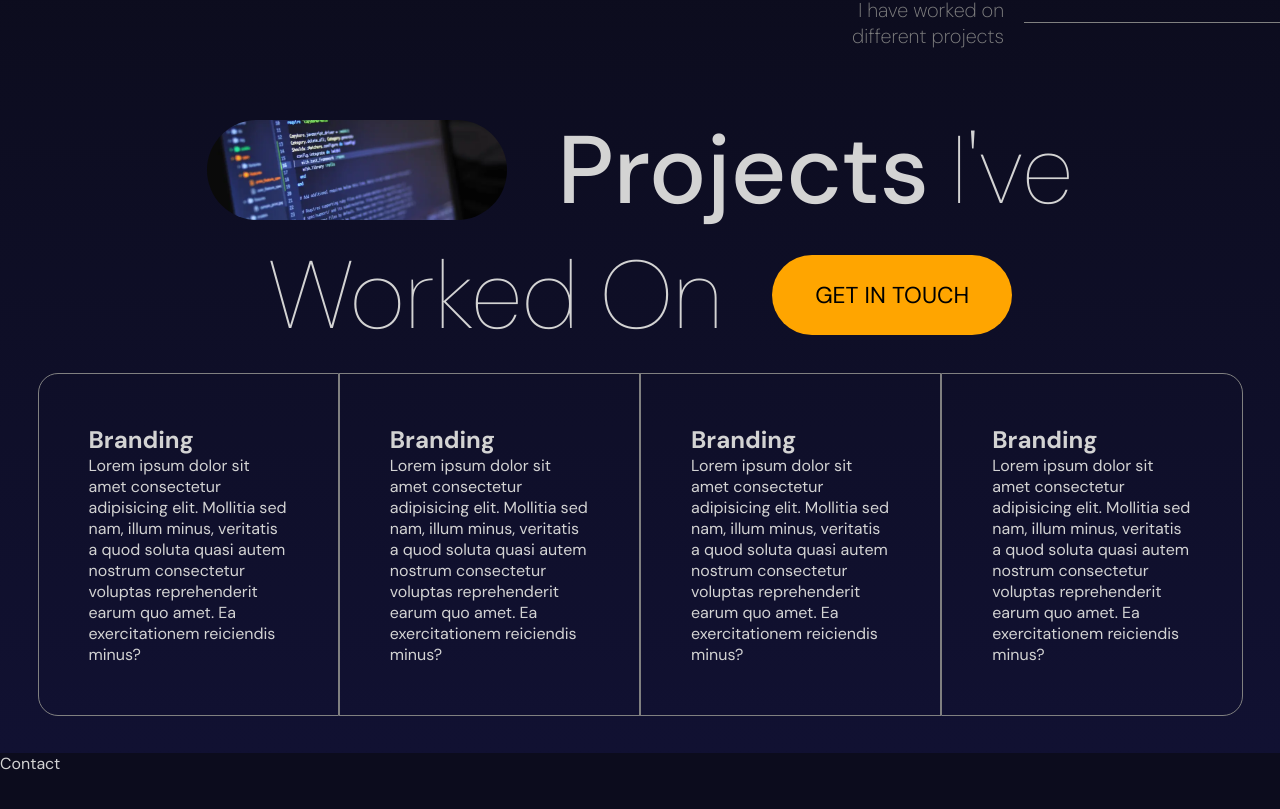
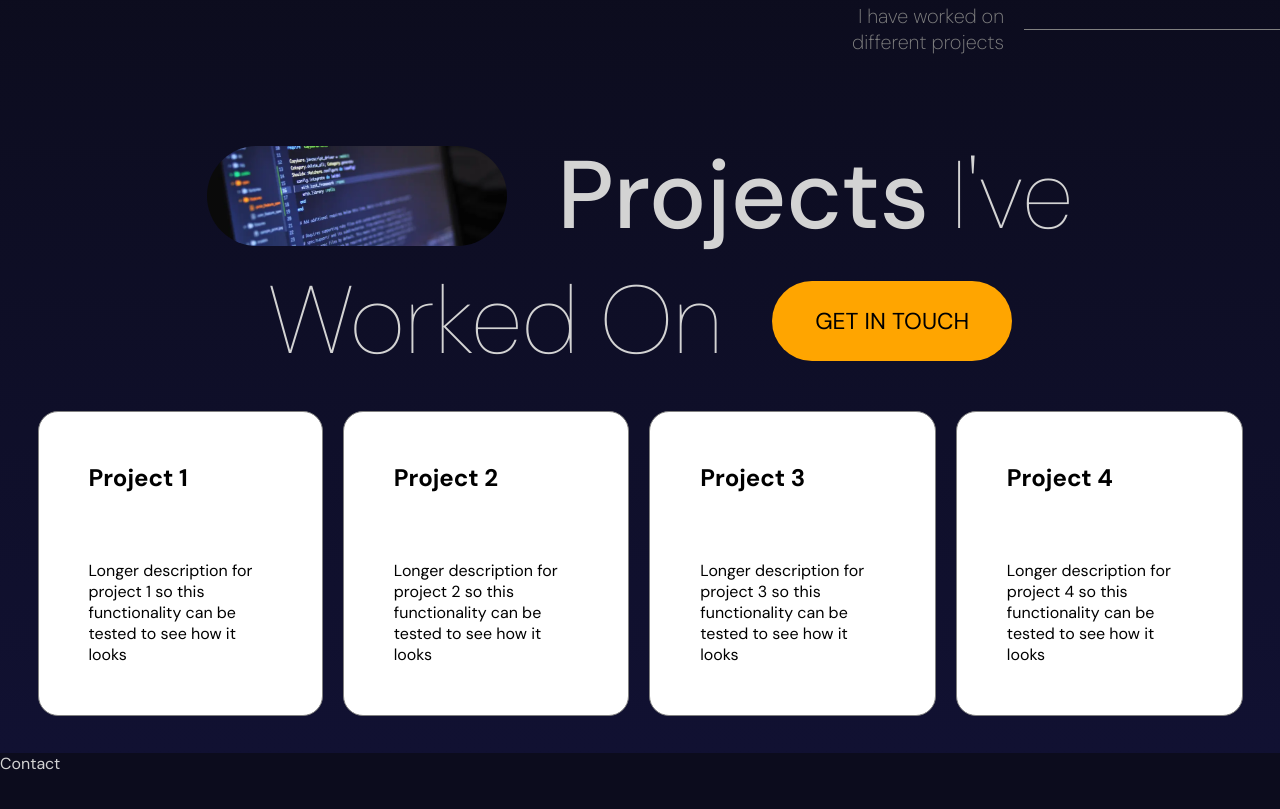
Before and after one commit to radubortan/portfolio, a React (Vite) app: page / in a window 1280 px wide. Shown: the part 1647-2456 px from the top of the page. Built offline with nearby package versions, Linux system fonts and the light colour scheme; the HTML template or start-up script is replaced by a standard one.

Commit message:
projects layout start

```diff
--- a/package.json
+++ b/package.json
@@ -11,8 +11,11 @@
   },
   "dependencies": {
     "framer-motion": "^10.16.4",
+    "install": "^0.13.0",
+    "npm": "^10.2.2",
     "react": "^18.2.0",
     "react-dom": "^18.2.0",
+    "react-icons": "^4.11.0",
     "sass": "^1.68.0"
   },
   "devDependencies": {
--- a/src/components/projects/Projects.tsx
+++ b/src/components/projects/Projects.tsx
@@ -1,10 +1,16 @@
 import classes from "./projects.module.scss";
-import { motion, useInView } from "framer-motion";
+import { motion, useInView, AnimatePresence } from "framer-motion";
 import * as variants from "./projects.variants";
-import { useRef } from "react";
+import { useRef, useState } from "react";
+import ProjectModal from "./ProjectModal";
+import { projects } from "./projects.data";
 
 const Projects = () => {
   const ref = useRef<HTMLDivElement>(null);
+
+  const [currentId, setCurrentId] = useState<string>("");
+
+  const [isModalOpen, setIsModalOpen] = useState(false);
 
   const isInView = useInView(ref, { margin: "-100px" });
 
@@ -16,6 +22,15 @@ const Projects = () => {
       animate={isInView && "animate"}
       ref={ref}
     >
+      {/* <AnimatePresence initial={false} mode="wait">
+        {isModalOpen && (
+          // <ProjectModal
+          //   project="temp"
+          //   handleClose={() => setIsModalOpen((prev) => !prev)}
+          // />
+        )}
+      </AnimatePresence> */}
+
       <div className={classes.textContainer}>
         <motion.p variants={variants.smallTextVariants}>
           I have worked on <br />
@@ -57,70 +72,61 @@ const Projects = () => {
         </div>
       </motion.div>
 
+      <AnimatePresence initial={false} mode="wait">
+        {isModalOpen && (
+          <div
+            style={{
+              position: "absolute",
+              top: 0,
+              left: 0,
+              height: "100%",
+              width: "100%",
+              backgroundColor: "#00000055",
+              display: "flex",
+              alignItems: "center",
+              justifyContent: "center",
+            }}
+            onClick={() => setIsModalOpen((prev) => !prev)}
+          >
+            <motion.div
+              layoutId={currentId}
+              style={{
+                width: "50vw",
+                height: "400px",
+                backgroundColor: "white",
+                borderRadius: "20px",
+              }}
+            ></motion.div>
+          </div>
+        )}
+      </AnimatePresence>
+
       <motion.div
         className={classes.listContainer}
         variants={variants.textVariants}
       >
-        <motion.div
-          className={classes.box}
-          whileHover={{
-            backgroundColor: "#d3d3d3",
-            color: "#000000",
-          }}
-        >
-          <h2>Branding</h2>
-          <p>
-            Lorem ipsum dolor sit amet consectetur adipisicing elit. Mollitia
-            sed nam, illum minus, veritatis a quod soluta quasi autem nostrum
-            consectetur voluptas reprehenderit earum quo amet. Ea exercitationem
-            reiciendis minus?
-          </p>
-        </motion.div>
-        <motion.div
-          className={classes.box}
-          whileHover={{
-            backgroundColor: "#d3d3d3",
-            color: "#000000",
-          }}
-        >
-          <h2>Branding</h2>
-          <p>
-            Lorem ipsum dolor sit amet consectetur adipisicing elit. Mollitia
-            sed nam, illum minus, veritatis a quod soluta quasi autem nostrum
-            consectetur voluptas reprehenderit earum quo amet. Ea exercitationem
-            reiciendis minus?
-          </p>
-        </motion.div>
-        <motion.div
-          className={classes.box}
-          whileHover={{
-            backgroundColor: "#d3d3d3",
-            color: "#000000",
-          }}
-        >
-          <h2>Branding</h2>
-          <p>
-            Lorem ipsum dolor sit amet consectetur adipisicing elit. Mollitia
-            sed nam, illum minus, veritatis a quod soluta quasi autem nostrum
-            consectetur voluptas reprehenderit earum quo amet. Ea exercitationem
-            reiciendis minus?
-          </p>
-        </motion.div>
-        <motion.div
-          className={classes.box}
-          whileHover={{
-            backgroundColor: "#d3d3d3",
-            color: "#000000",
-          }}
-        >
-          <h2>Branding</h2>
-          <p>
-            Lorem ipsum dolor sit amet consectetur adipisicing elit. Mollitia
-            sed nam, illum minus, veritatis a quod soluta quasi autem nostrum
-            consectetur voluptas reprehenderit earum quo amet. Ea exercitationem
-            reiciendis minus?
-          </p>
-        </motion.div>
+        {projects.map((project, index) => {
+          return (
+            <>
+              <motion.div
+                className={classes.box}
+                style={{ borderRadius: "20px" }}
+                // whileHover={{
+                //   backgroundColor: "#d3d3d3",
+                //   color: "#000000",
+                // }}
+                onClick={() => {
+                  setIsModalOpen((prev) => !prev);
+                  setCurrentId(index.toString());
+                }}
+                layoutId={index.toString()}
+              >
+                <h2>{project.title}</h2>
+                <p>{project.longDescription}</p>
+              </motion.div>
+            </>
+          );
+        })}
       </motion.div>
     </motion.div>
   );
--- /dev/null
+++ b/src/components/projects/projects.data.ts
@@ -0,0 +1,32 @@
+interface Project {
+  title: string;
+  shortDescription: string;
+  longDescription: string;
+}
+
+export const projects: Project[] = [
+  {
+    title: "Project 1",
+    shortDescription: "This is a short description for project 1",
+    longDescription:
+      "Longer description for project 1 so this functionality can be tested to see how it looks",
+  },
+  {
+    title: "Project 2",
+    shortDescription: "This is a short description for project 2",
+    longDescription:
+      "Longer description for project 2 so this functionality can be tested to see how it looks",
+  },
+  {
+    title: "Project 3",
+    shortDescription: "This is a short description for project 3",
+    longDescription:
+      "Longer description for project 3 so this functionality can be tested to see how it looks",
+  },
+  {
+    title: "Project 4",
+    shortDescription: "This is a short description for project 4",
+    longDescription:
+      "Longer description for project 4 so this functionality can be tested to see how it looks",
+  },
+];
--- a/src/components/projects/projects.module.scss
+++ b/src/components/projects/projects.module.scss
@@ -5,6 +5,7 @@
   flex-direction: column;
   justify-content: space-between;
   overflow: hidden;
+  position: relative;
 
   .textContainer {
     flex: 1;
@@ -75,21 +76,16 @@
     display: flex;
     max-width: 1366px;
     margin: auto;
+    gap: 20px;
 
     .box {
+      color: black;
+      background-color: white;
       padding: 50px;
       border: 0.5px solid gray;
       display: flex;
       flex-direction: column;
       justify-content: space-between;
-
-      &:first-child {
-        border-radius: 20px 0 0 20px;
-      }
-
-      &:last-child {
-        border-radius: 0 20px 20px 0;
-      }
     }
   }
 }
```
Also changed, not shown: 1 other file (tests, documents, lock files or other folders).
